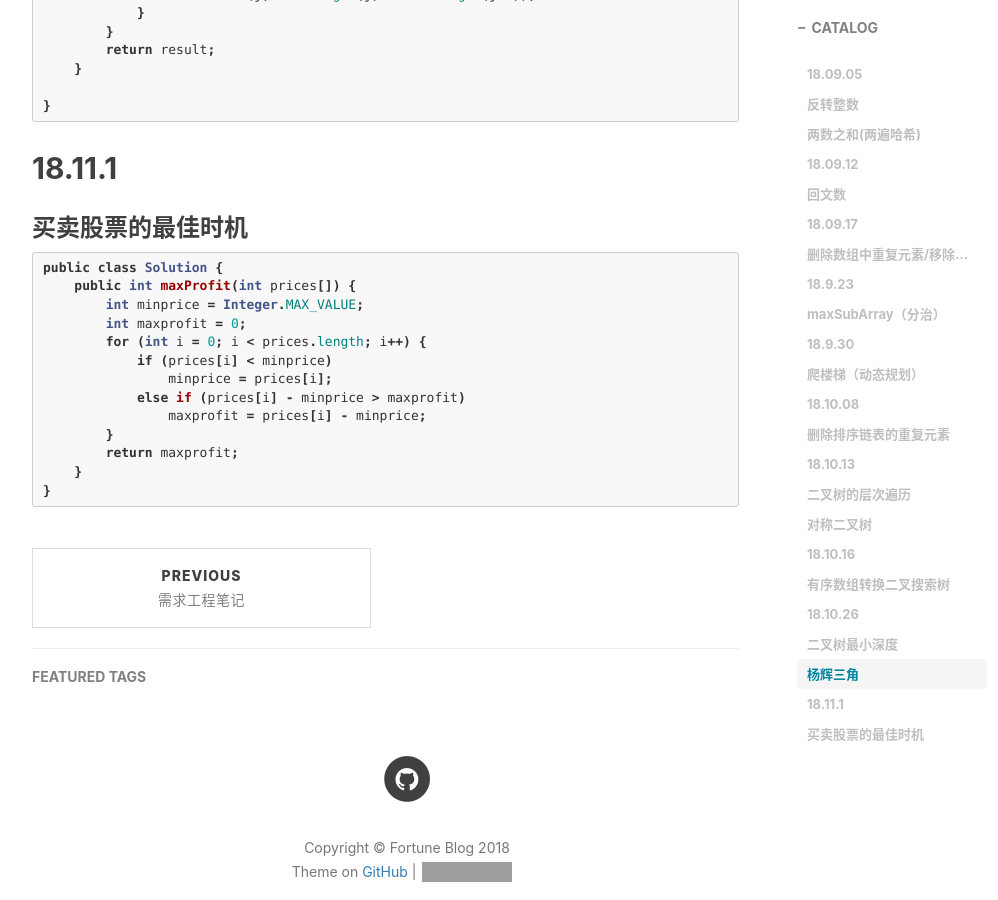
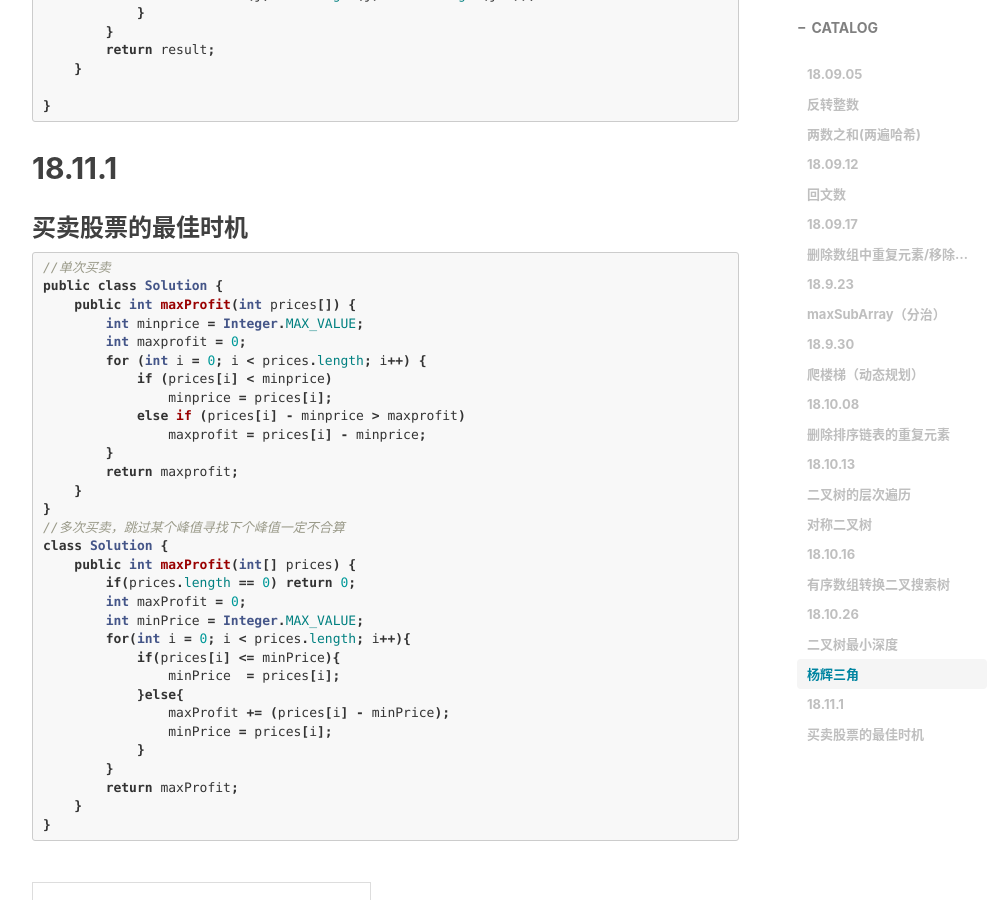
Before and after one commit to SUDAXKY/SUDAXKY.github.io, a Jekyll site: the page built from _posts/2018-09-15-LeetCode.md, in a window 1280 px wide and 900 px high, scrolled down 9178 px. Shown: the whole window, without its empty margins (233-1231 px from the left). Built offline with Jekyll 4.4.1, drawn with Linux system fonts in a browser that asks for light colours; nearby versions of some CDN libraries; comment, search, counter and statistics services are not loaded; grey boxes are pictures that could not be loaded.

Commit message:
Leetcode

````diff
--- a/_posts/2018-09-15-LeetCode.md
+++ b/_posts/2018-09-15-LeetCode.md
@@ -563,6 +563,7 @@ class Solution {
 ### 买卖股票的最佳时机
 
 ```java
+//单次买卖
 public class Solution {
     public int maxProfit(int prices[]) {
         int minprice = Integer.MAX_VALUE;
@@ -576,4 +577,21 @@ public class Solution {
         return maxprofit;
     }
 }
+//多次买卖，跳过某个峰值寻找下个峰值一定不合算
+class Solution {
+    public int maxProfit(int[] prices) {
+        if(prices.length == 0) return 0;
+        int maxProfit = 0;
+        int minPrice = Integer.MAX_VALUE;
+        for(int i = 0; i < prices.length; i++){
+            if(prices[i] <= minPrice){
+                minPrice  = prices[i];
+            }else{
+                maxProfit += (prices[i] - minPrice);
+                minPrice = prices[i];
+            }
+        }
+        return maxProfit;
+    }
+}
 ```
````
